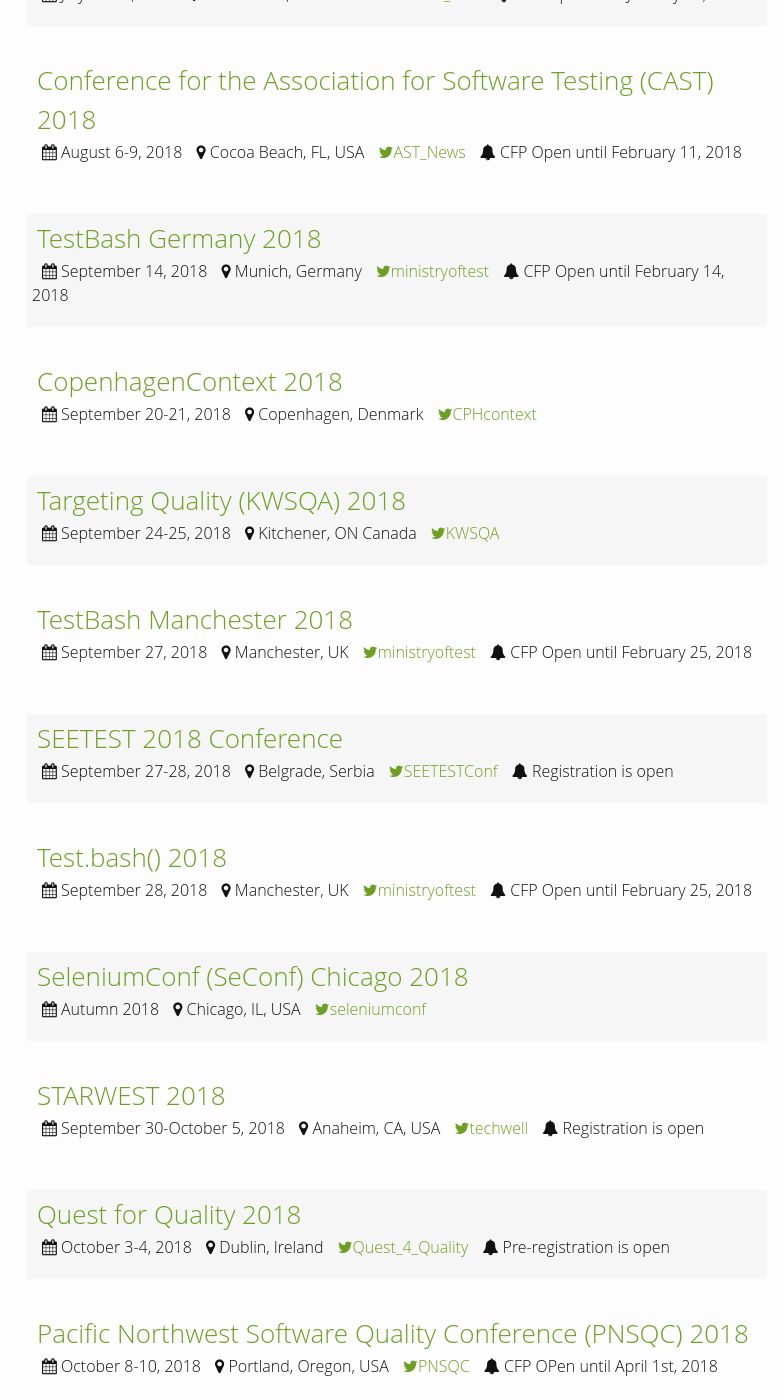
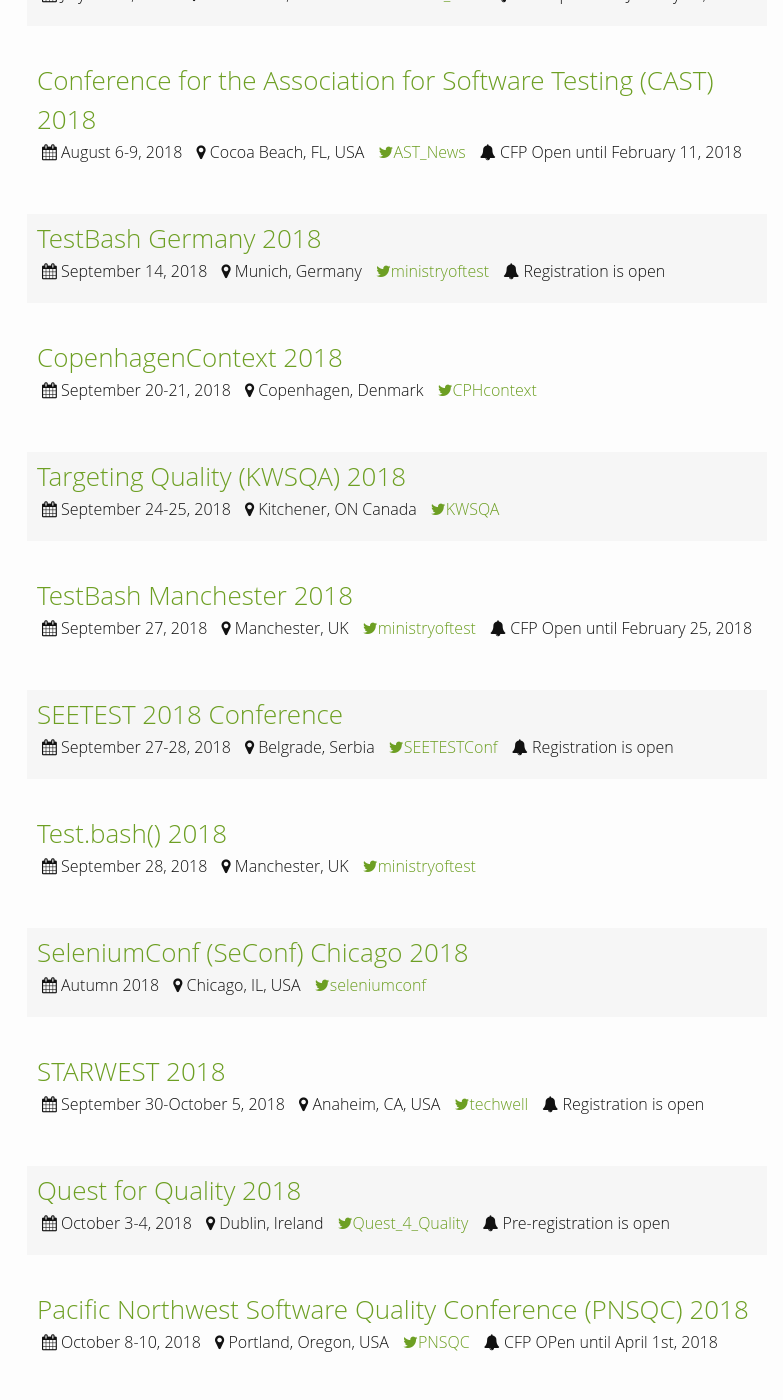
Before and after one commit to TestingConferences/testingconferences.github.io, a Jekyll site: the page built from index.html, in a window 1280 px wide and 1400 px high, scrolled down 3304 px. Shown: the whole window, without its empty margins (243-1026 px from the left). Built offline with Jekyll 4.4.1, drawn with Linux system fonts in a browser that asks for light colours; some of the changed text lies outside the part shown.

Commit message:
updated MoT events

```diff
--- a/_data/current.yml
+++ b/_data/current.yml
@@ -96,7 +96,7 @@
 - name: TestBash Dublin 2018
   location: Dublin, Ireland
   dates: "May 18, 2018"
-  url: https://dojo.ministryoftesting.com/events/testbash-dublin-2018
+  url: https://ti.to/mot/testbash-dublin-2018?source=testingconferences
   twitter: ministryoftest
   status: Registration is open
 
@@ -158,7 +158,7 @@
 - name: London Tester Gathering Workshops 2018
   location: London, England
   dates: "June 28-29, 2018"
-  url: hhttps://ti.to/mot/london-tester-gathering-workshops-2018
+  url: https://ti.to/mot/london-tester-gathering-workshops-2018?source=testingconferences
   twitter: LTGWorkshops
 
 - name: Selenium Conference India  (SeConf) 2018
@@ -185,9 +185,9 @@
 - name: TestBash Germany 2018
   location: Munich, Germany
   dates: "September 14, 2018"
-  url: https://www.ministryoftesting.com/continuous-call-papers/
+  url: https://ti.to/mot/testbash-germany-2017?source=testingconferences
   twitter: ministryoftest
-  status: CFP Open until February 14, 2018
+  status: Registration is open
 
 - name: CopenhagenContext 2018
   location: Copenhagen, Denmark
@@ -220,7 +220,6 @@
   dates: "September 28, 2018"
   url: https://dojo.ministryoftesting.com/events/test-dot-bash-2018
   twitter: ministryoftest
-  status: CFP Open until February 25, 2018
 
 - name: SeleniumConf (SeConf) Chicago 2018
   location: Chicago, IL, USA
@@ -261,7 +260,6 @@
   dates: "October 19, 2018"
   url: https://www.ministryoftesting.com/continuous-call-papers/
   twitter: ministryoftest
-  status: CFP Open until March 12, 2018
 
 - name: Agile Testing & BDD eXchange 2018
   location: London, UK
```
